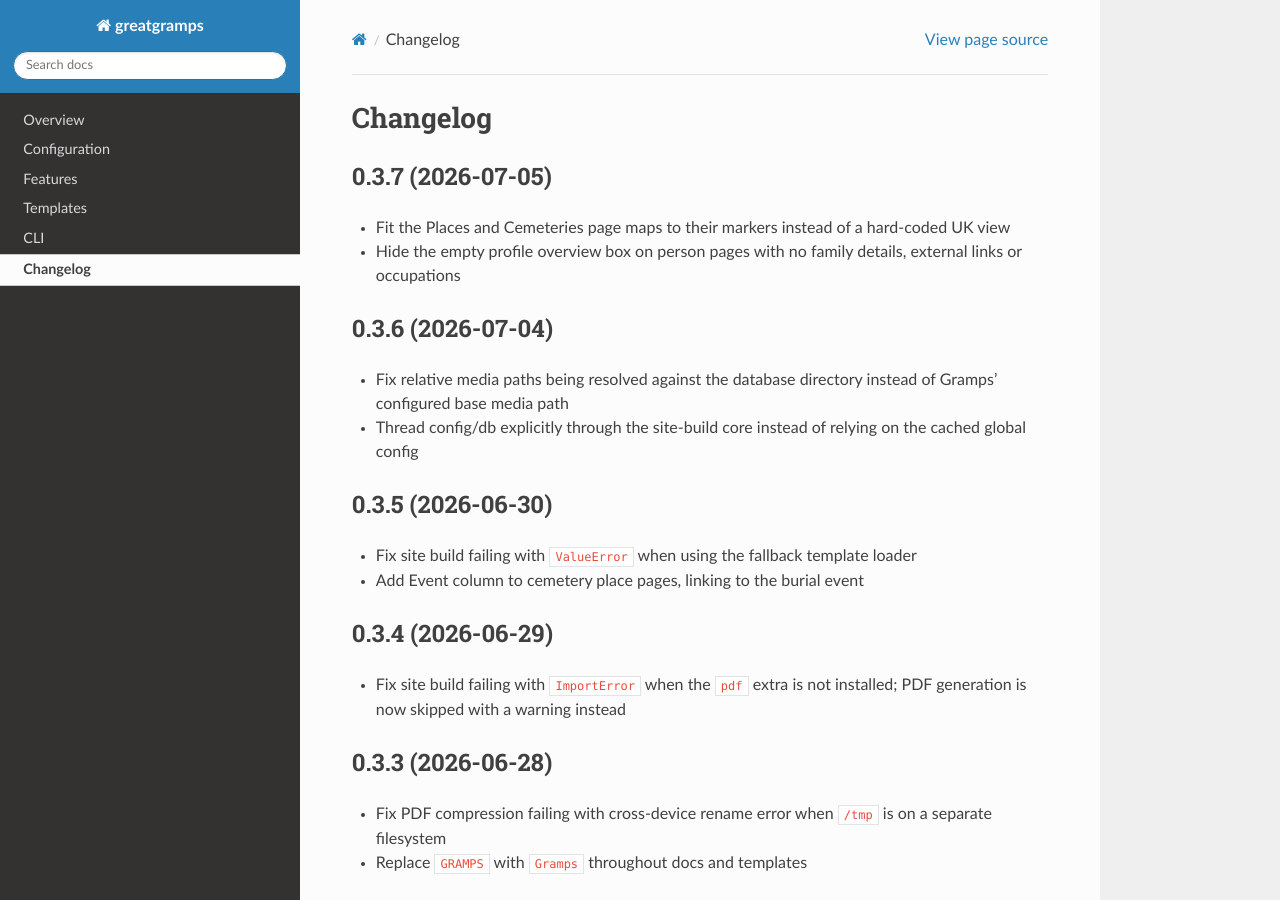
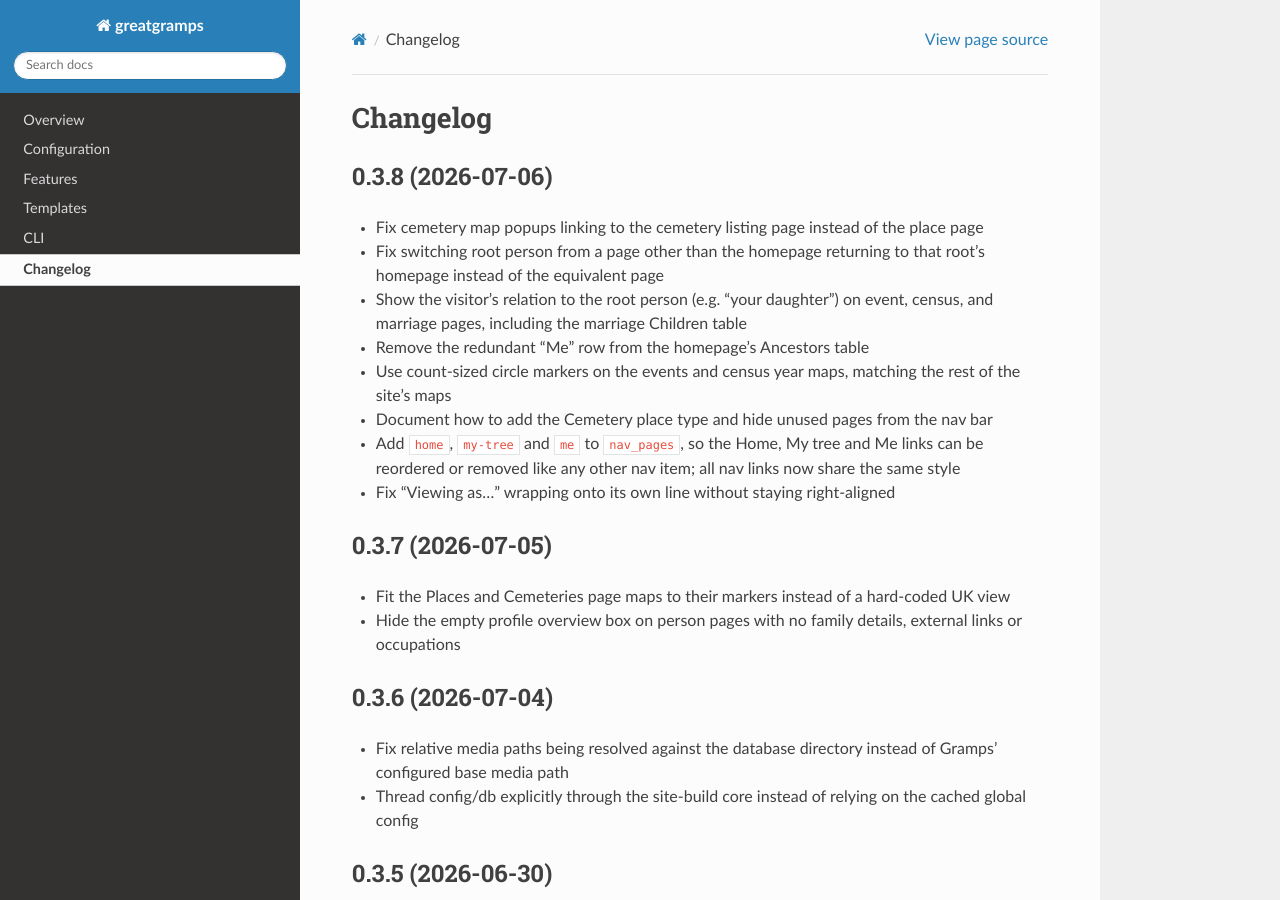
Before and after one commit to bennuttall/greatgramps, a Sphinx documentation site: the page built from docs/changelog/index.rst, in a window 1280 px wide and 900 px high. Built offline with Sphinx 7.4.7 and the Read the Docs theme 3.1.0, drawn with Linux system fonts in a browser that asks for light colours; pages that are not in the unit, such as notebooks, are missing from menus.

Commit message:
Release 0.3.8
Co-Authored-By: Claude Sonnet 5 <noreply@anthropic.com>

```diff
--- a/docs/changelog/index.rst
+++ b/docs/changelog/index.rst
@@ -1,6 +1,22 @@
 =========
 Changelog
 =========
+
+0.3.8 (2026-07-06)
+==================
+
+* Fix cemetery map popups linking to the cemetery listing page instead of the place page
+* Fix switching root person from a page other than the homepage returning to that root's homepage
+  instead of the equivalent page
+* Show the visitor's relation to the root person (e.g. "your daughter") on event, census, and
+  marriage pages, including the marriage Children table
+* Remove the redundant "Me" row from the homepage's Ancestors table
+* Use count-sized circle markers on the events and census year maps, matching the rest of the
+  site's maps
+* Document how to add the Cemetery place type and hide unused pages from the nav bar
+* Add ``home``, ``my-tree`` and ``me`` to ``nav_pages``, so the Home, My tree and Me links can be
+  reordered or removed like any other nav item; all nav links now share the same style
+* Fix "Viewing as…" wrapping onto its own line without staying right-aligned
 
 0.3.7 (2026-07-05)
 ==================
--- a/docs/conf.py
+++ b/docs/conf.py
@@ -1,7 +1,7 @@
 from datetime import datetime
 
 
-greatgramps_version = "0.3.7"
+greatgramps_version = "0.3.8"
 
 project = "greatgramps"
 version = greatgramps_version
--- a/pyproject.toml
+++ b/pyproject.toml
@@ -1,6 +1,6 @@
 [project]
 name = "greatgramps"
-version = "0.3.7"
+version = "0.3.8"
 description = "Family tree static site generator for Gramps databases"
 authors = [
     { name = "Ben Nuttall", email = "ben@bennuttall.com" }
```
Also changed, not shown: docs/config/index.rst (+9 -4 lines).
